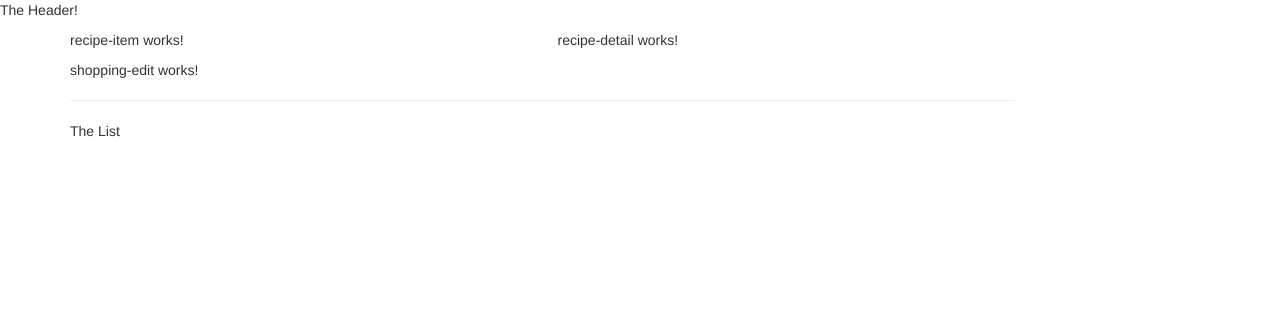
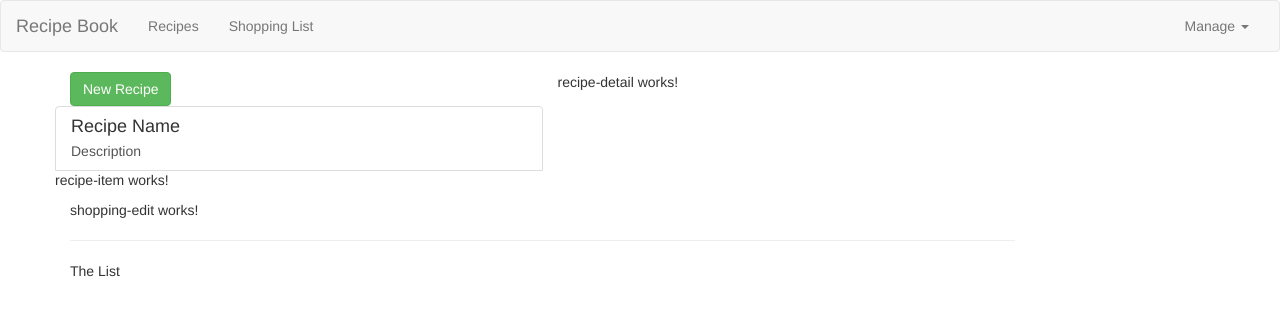
Before and after one commit to vsavitsky/ng4-complete-guide, an Angular app: page / in a window 1280 px wide. Shown: the top 316 px of the page. Built offline with nearby package versions, Linux system fonts and the light colour scheme.

Commit message:
- Save state.

```diff
--- a/src/app/header/header.component.html
+++ b/src/app/header/header.component.html
@@ -1,3 +1,24 @@
-<p>
-  The Header!
-</p>
+<nav class="navbar navbar-default">
+  <div class="container-fluid">
+    <div class="navbar-header">
+      <a href="#" class="navbar-brand">Recipe Book</a>
+    </div>
+
+    <div class="collaps navbar-collapse">
+      <ul class="nav navbar-nav">
+        <li><a href="#">Recipes</a></li>
+        <li><a href="#">Shopping List</a></li>
+      </ul>
+      <ul class="nav navbar-nav navbar-right">
+        <li class="dropdown">
+          <a href="#" class="dropdown-toggle" role="button">Manage <span class="caret"></span></a>
+          <ul class="dropdown-menu">
+            <li><a href="#">Save Data</a></li>
+            <li><a href="#">Fetch Data</a></li>
+          </ul>
+        </li>
+      </ul>
+    </div>
+
+  </div>
+</nav>
--- a/src/app/recipes/recipe-list/recipe-list.component.html
+++ b/src/app/recipes/recipe-list/recipe-list.component.html
@@ -1 +1,19 @@
-<app-recipe-item></app-recipe-item>
+<div class="row">
+    <div class="col-xs-12">
+        <button class="btn btn-success">New Recipe</button>
+    </div>
+</div>
+<div class="row">
+    <div class="col-xs12">
+        <a href="#" class="list-group-item clearfix">
+            <div class="pull-left">
+                <h4 class="list-group-item-heading">Recipe Name</h4>
+                <p class="list-group-item-text">Description</p>
+            </div>
+            <span class="pull-right">
+                <img src="" alt="" class="img-responsive" style="max-height: 50px;">
+            </span>
+        </a>
+        <app-recipe-item></app-recipe-item>
+    </div>
+</div>
--- a/src/app/recipes/recipe-list/recipe-list.component.ts
+++ b/src/app/recipes/recipe-list/recipe-list.component.ts
@@ -1,4 +1,5 @@
 import { Component, OnInit } from '@angular/core';
+import { Recipe } from '../recipe.model';
 
 @Component({
   selector: 'app-recipe-list',
@@ -6,6 +7,10 @@ import { Component, OnInit } from '@angular/core';
   styleUrls: ['./recipe-list.component.css']
 })
 export class RecipeListComponent implements OnInit {
+  recipes: Recipe[] = [
+    new Recipe('A test recipe', 'This is a test recipe',
+    'http://www.seriouseats.com/recipes/assets_c/2016/05/20160503-fava-carrot-ricotta-salad-recipe-1-thumb-1500xauto-431710.jpg')
+  ];
 
   constructor() { }
 
--- /dev/null
+++ b/src/app/recipes/recipe.model.ts
@@ -0,0 +1,11 @@
+export class Recipe {
+    public name: string;
+    public description: string;
+    public image: string;
+
+    constructor(name: string, desc: string, imagePath: string) {
+        this.name = name;
+        this.description = desc;
+        this.image = imagePath;
+    }
+}
```
